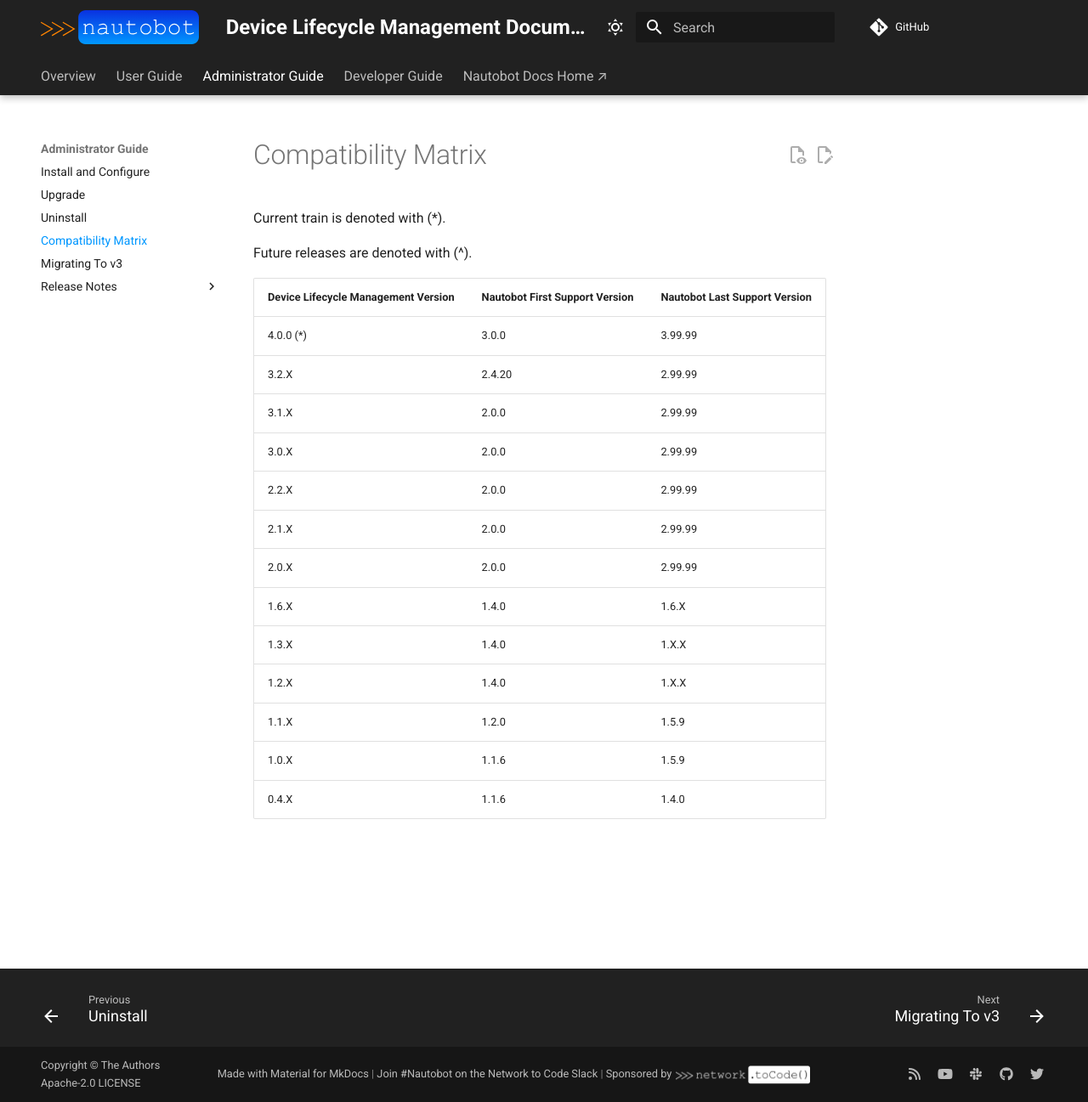
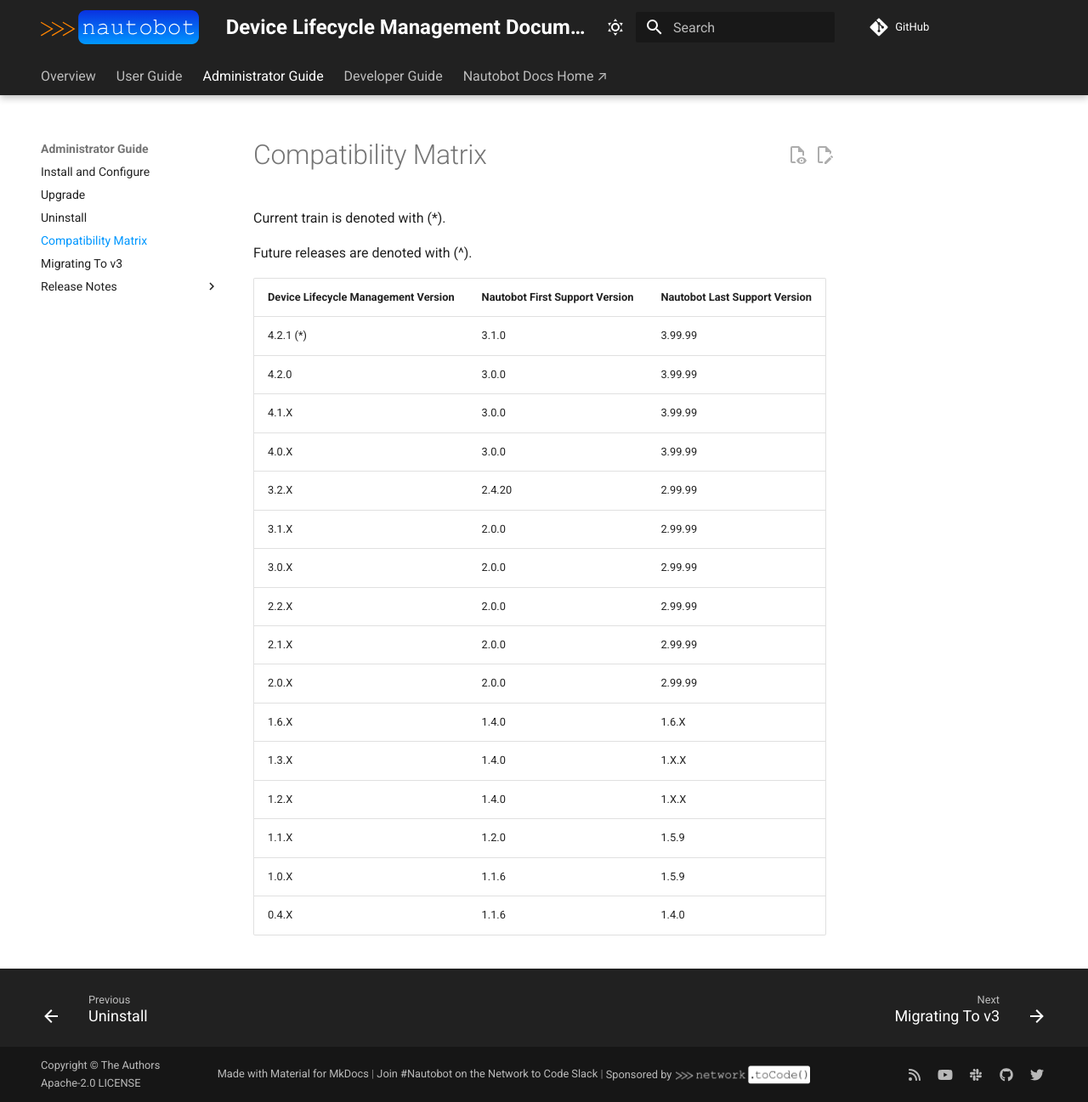
Before and after one commit to nautobot/nautobot-app-device-lifecycle-mgmt, an MkDocs documentation site: the page built from docs/admin/compatibility_matrix.md, in a window 1280 px wide and 1297 px high. Shown: the whole window at 85% size. Built offline with MkDocs 1.6.1 and Material for MkDocs 9.7.7, drawn with Linux system fonts in a browser that asks for light colours; comment, search, counter and statistics services are not loaded.

Commit message:
Update Nautobot compatibility matrix (#621)
* Update Nautobot compatibility matrix

The matrix is hand-maintained rather than cookiecutter-templated, so it was not
updated alongside pyproject.toml and docs/admin/install.md. Its newest row was
4.0.0, but 4.1.X and 4.2.X have shipped since - all requiring Nautobot >=3.0.0.

Add rows for 4.1.X and 4.2.X, move the current-train marker to 4.2.X, relabel
4.0.0 as 4.0.X to match the convention used by every other row, and record that
4.2.1 raises the minimum supported Nautobot version to 3.1.0.

* Update matrix

```diff
--- a/docs/admin/compatibility_matrix.md
+++ b/docs/admin/compatibility_matrix.md
@@ -6,7 +6,10 @@ Future releases are denoted with (^).
 
 | Device Lifecycle Management Version | Nautobot First Support Version | Nautobot Last Support Version |
 |-------------------------------------| ------------------------------ | ----------------------------- |
-| 4.0.0  (*)                          | 3.0.0                          | 3.99.99                       |
+| 4.2.1  (*)                          | 3.1.0                          | 3.99.99                       |
+| 4.2.0                               | 3.0.0                          | 3.99.99                       |
+| 4.1.X                               | 3.0.0                          | 3.99.99                       |
+| 4.0.X                               | 3.0.0                          | 3.99.99                       |
 | 3.2.X                               | 2.4.20                         | 2.99.99                       |
 | 3.1.X                               | 2.0.0                          | 2.99.99                       |
 | 3.0.X                               | 2.0.0                          | 2.99.99                       |
```
Also changed, not shown: 1 other file.
